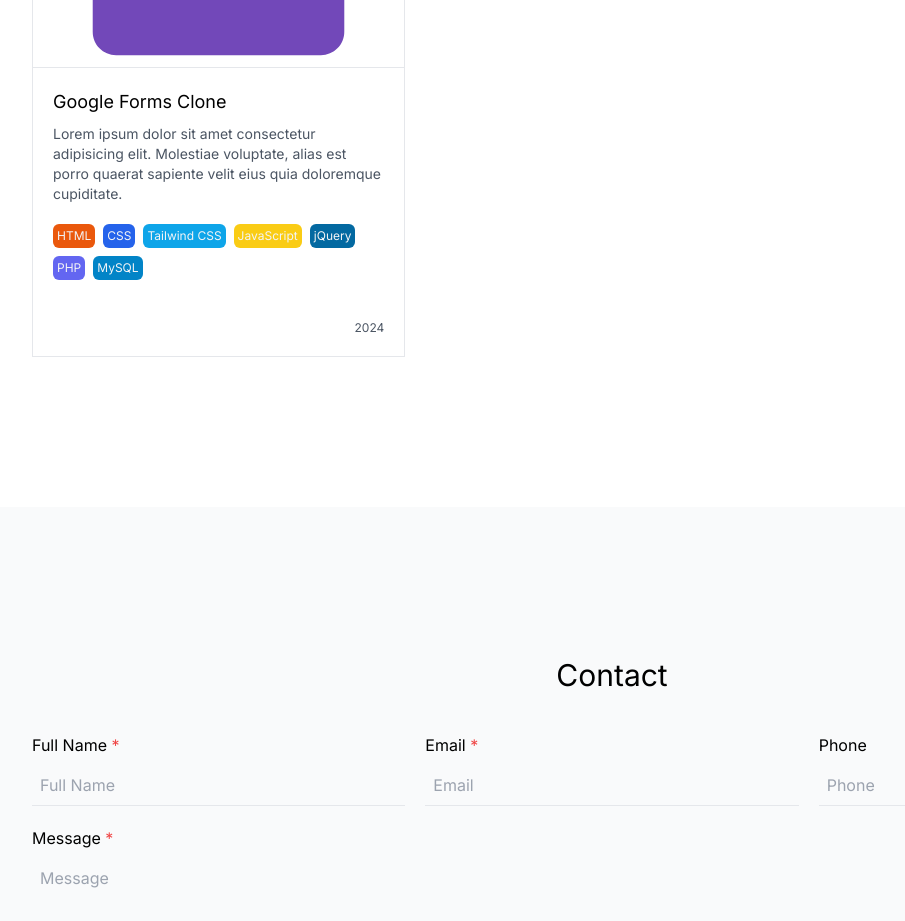
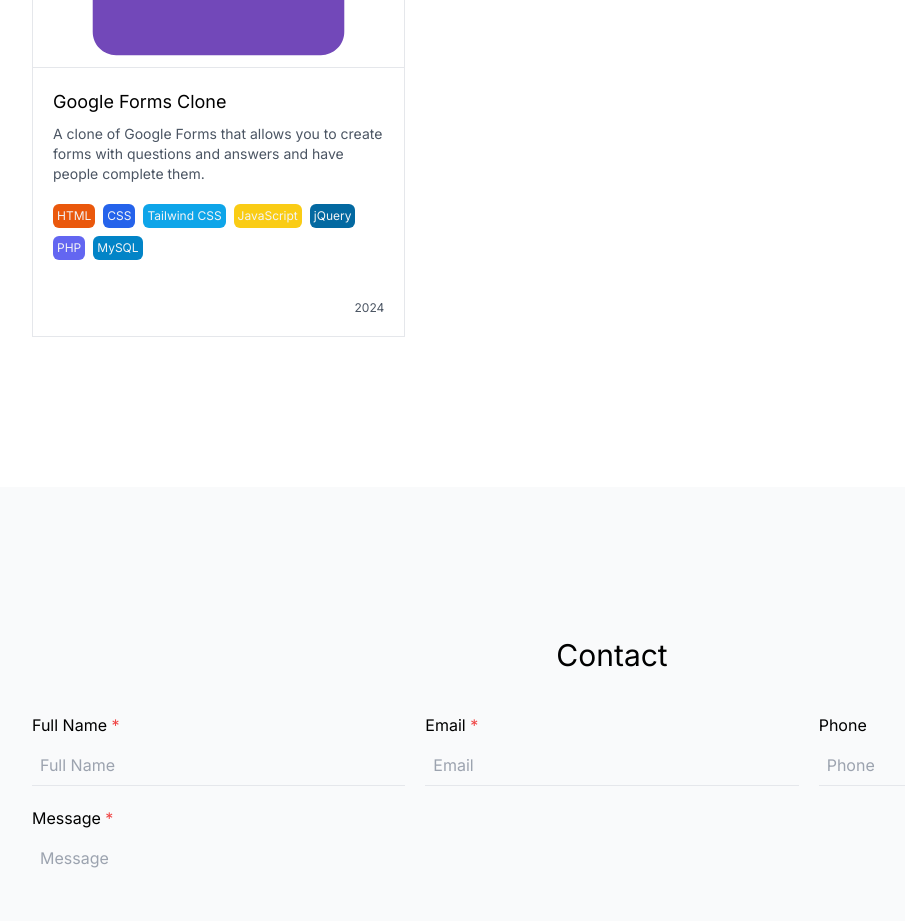
Before and after one commit to f-pistone/portfolio, a Next.js app: page / in a window 1280 px wide. Shown: the part 2360-3281 px from the top of the page, without its empty margins (28-933 px from the left). Built offline with nearby package versions, Linux system fonts and the light colour scheme.

Commit message:
ADD description to the projects

```diff
--- a/components/Projects/Projects.tsx
+++ b/components/Projects/Projects.tsx
@@ -7,7 +7,7 @@ export default function Projects() {
       image: "./images/google-forms-clone-logo.svg",
       title: "Google Forms Clone",
       description:
-        "Lorem ipsum dolor sit amet consectetur adipisicing elit. Molestiae voluptate, alias est porro quaerat sapiente velit eius quia doloremque cupiditate.",
+        "A clone of Google Forms that allows you to create forms with questions and answers and have people complete them.",
       url: "http://localhost/google-forms-clone/",
       year: "2024",
       languages: [
```
